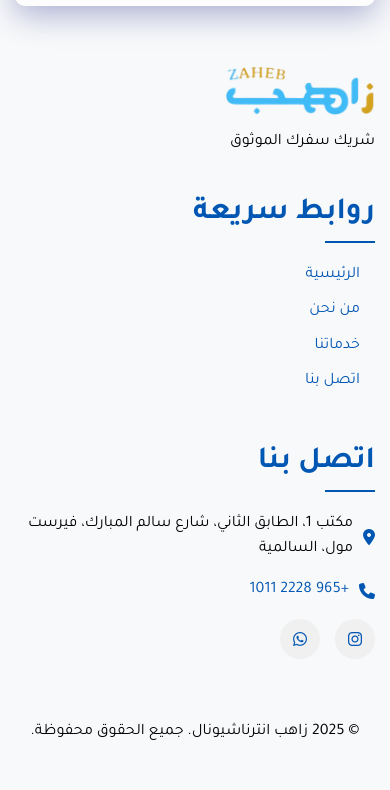
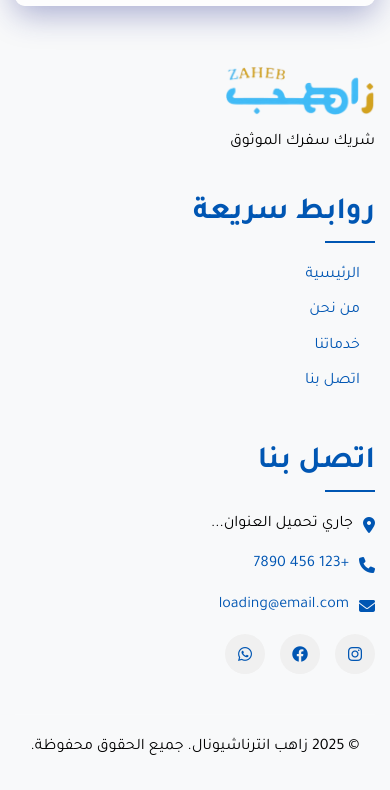
Before and after one commit to ideato-app/zaheb, a plain HTML site: page index.html in a window 390 px wide. Shown: the part 1632-2422 px from the top of the page. Drawn offline with Linux system fonts and the light colour scheme; no server answers.

Commit message:
feat: Update contact section in index.html to include dynamic loading text for address, new placeholder phone and email links, and enhance social media links with appropriate classes

```diff
--- a/index.html
+++ b/index.html
@@ -133,16 +133,17 @@
                 </div>
                 <div class="footer-contact">
                     <h3 data-en="Contact Us" data-ar="اتصل بنا">Contact Us</h3>
-                    <p><i class="fas fa-map-marker-alt"></i> <span
-                            data-en="Office 1, 2nd Floor, Salem Al Mubarak Street, First Mall, Salmiya"
-                            data-ar="مكتب 1، الطابق الثاني، شارع سالم المبارك، فيرست مول، السالمية">Office 1, 2nd Floor,
-                            Salem Al Mubarak Street, First Mall, Salmiya</span></p>
-                    <p><i class="fas fa-phone"></i> <a href="tel:+96522281011">+965 2228 1011</a></p>
+                    <p><i class="fas fa-map-marker-alt"></i> <span class="address-text" data-en="Loading address..."
+                            data-ar="جاري تحميل العنوان...">Loading address...</span></p>
+                    <p><i class="fas fa-phone"></i> <a href="#" class="phone-link">+123 456 7890</a></p>
+                    <p><i class="fas fa-envelope"></i> <a href="#" class="email-link">loading@email.com</a></p>
                     <div class="social-links">
-                        <a href="https://www.instagram.com/zaheb4visa/" target="_blank"><i
+                        <a href="#" class="instagram-link" target="_blank" title="Instagram"><i
                                 class="fab fa-instagram"></i></a>
-                        <a href="https://wa.me/96522281011" target="_blank" data-en-tooltip="Chat with us"
-                            data-ar-tooltip="تحدث معنا"><i class="fab fa-whatsapp"></i></a>
+                        <a href="#" class="facebook-link" target="_blank" title="Facebook"><i
+                                class="fab fa-facebook"></i></a>
+                        <a href="#" class="whatsapp-link" target="_blank" title="WhatsApp"><i
+                                class="fab fa-whatsapp"></i></a>
                     </div>
                 </div>
             </div>
```
